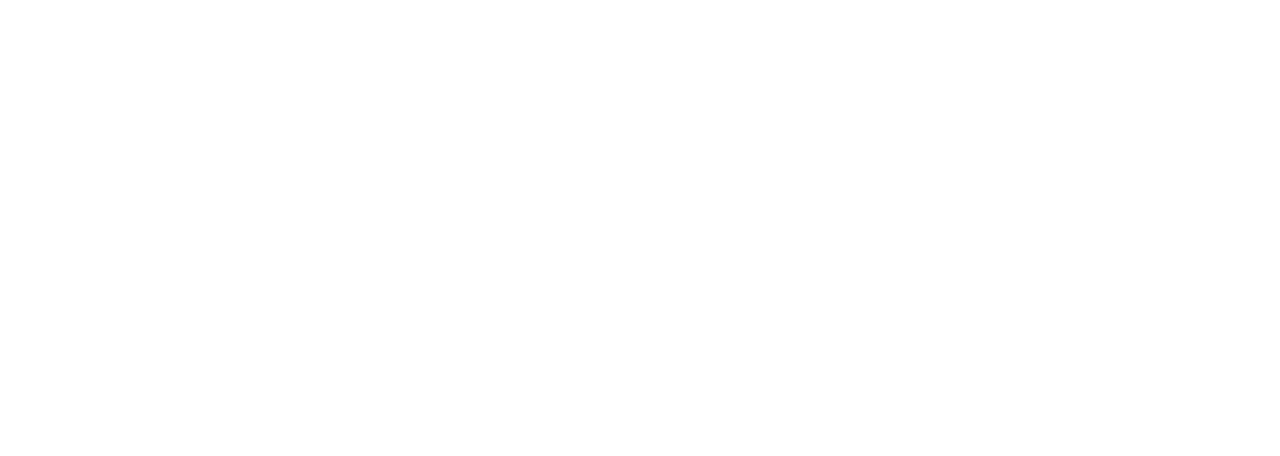
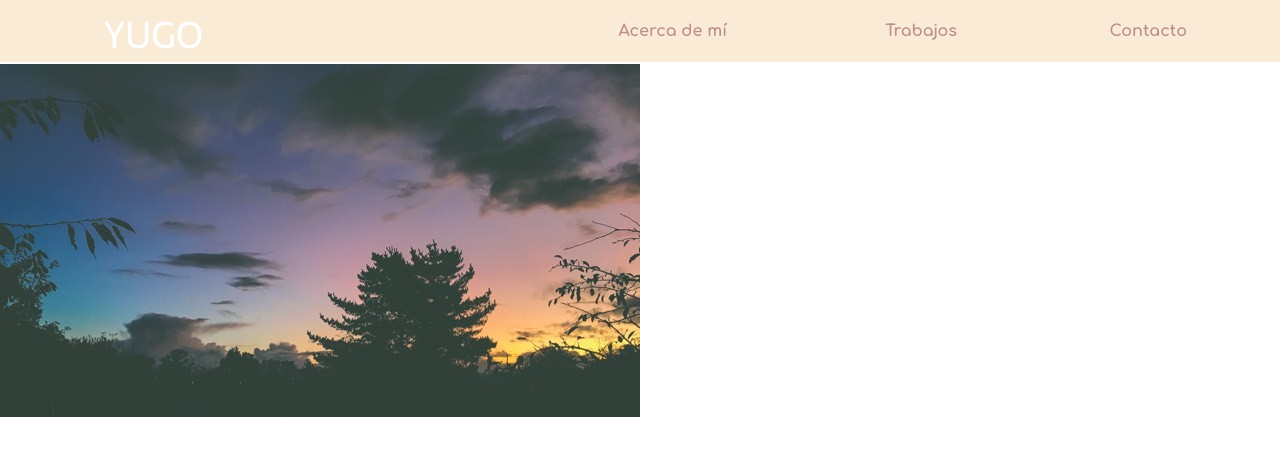
Before and after one commit to yuguino/portafolio, a plain HTML site: page Index.html in a window 1280 px wide. Drawn offline with nearby package versions, Linux system fonts and the light colour scheme.

Commit message:
layout HTML5 01

```diff
--- a/Index.html
+++ b/Index.html
@@ -6,10 +6,48 @@
 	<link rel="stylesheet" href="https://stackpath.bootstrapcdn.com/bootstrap/4.5.0/css/bootstrap.min.css" integrity="sha384-9aIt2nRpC12Uk9gS9baDl411NQApFmC26EwAOH8WgZl5MYYxFfc+NcPb1dKGj7Sk" crossorigin="anonymous">
 	<link href="https://fonts.googleapis.com/css2?family=Comfortaa:wght@700&family=Sarala&display=swap" rel="stylesheet">
 	<link rel="stylesheet" href="https://use.fontawesome.com/releases/v5.6.3/css/all.css" integrity="sha384-UHRtZLI+pbxtHCWp1t77Bi1L4ZtiqrqD80Kn4Z8NTSRyMA2Fd33n5dQ8lWUE00s/" crossorigin="anonymous">
-
+	<link rel="stylesheet" href="assets/css/style.css">
 </head>
 
 <body>
+    <header id="yo">
+        <nav class="navbar black navbar-expand-lg navbar-dark bg-dark fixed-top">
+            <div class="container">
+                <a class="navbar-brand" href="#" width="137" height="46">YUGO</a>
+
+                <button class="navbar-toggler" type="button" data-toggle="collapse" data-target="#navbarNav"
+                    aria-controls="navbarNav" aria-expanded="false" aria-label="Toggle navigation">
+                    <span class="navbar-toggler-icon"></span>
+                </button>
+
+                <div class="collapse navbar-collapse" id="navbarNav">
+                    <ul class="navbar-nav ml-auto">
+                        <li class="nav-item">
+                            <a class="nav-link" href="#yo">Acerca de mí</a>
+                        </li>
+                        <li class="nav-item">
+                            <a class="nav-link" href="#work">Trabajos</a>
+                        </li>
+                        <li class="nav-item">
+                            <a class="nav-link" href="#contact">Contacto</a>
+                        </li>
+                    </ul>
+                </div>
+            </div>
+        </nav>
+    </header>
+	<section class="fondo mt-5 pt-3">
+        <div class="container-fluid">
+            <div class="row">
+                <div class="col-">
+                    <img class="img-fluid" src="assets/img/fondo2.jpg" alt="fondo">
+                </div>
+            </div>
+        </div>
+    </section>
+
+<body>
+
 	<script src="https://code.jquery.com/jquery-3.5.1.slim.min.js" integrity="sha384-DfXdz2htPH0lsSSs5nCTpuj/zy4C+OGpamoFVy38MVBnE+IbbVYUew+OrCXaRkfj" crossorigin="anonymous"></script>
 	<script src="https://cdn.jsdelivr.net/npm/popper.js@1.16.0/dist/umd/popper.min.js" integrity="sha384-Q6E9RHvbIyZFJoft+2mJbHaEWldlvI9IOYy5n3zV9zzTtmI3UksdQRVvoxMfooAo" crossorigin="anonymous"></script>
 	<script src="https://stackpath.bootstrapcdn.com/bootstrap/4.5.0/js/bootstrap.min.js" integrity="sha384-OgVRvuATP1z7JjHLkuOU7Xw704+h835Lr+6QL9UvYjZE3Ipu6Tp75j7Bh/kR0JKI" crossorigin="anonymous"></script>
--- /dev/null
+++ b/assets/css/style.css
@@ -0,0 +1,35 @@
+body {
+  font-family: "Sarala";
+  font-family: "Comfortaa";
+}
+* {
+  margin: 0px;
+  padding: 0px;
+}
+a.navbar-brand {
+  width: 137px;
+  height: 46px;
+  font-size: 37px;
+  font-family: "Sarala";
+  text-align: center;
+  padding: 0;
+  margin: 0;
+}
+a.nav-link {
+  text-align: right;
+  color: rosybrown!important;
+  width: 230px;
+}
+a.nav-link:hover {
+  text-decoration: line-through;
+  color: red !important;
+}
+.navbar {
+  background-color: antiquewhite!important;
+}
+.fondo {
+  position: absolute;
+  z-index: 0;
+  width: 100%;
+  height: auto;
+}
--- a/css/style.css
+++ /dev/null
@@ -1,2 +0,0 @@
-@charset "UTF-8";
-/* CSS Document */
```
Also changed, not shown: assets/img/fondo1.jpg (renamed from img/assets/fondo1.jpg), assets/img/fondo2.jpg (renamed from img/assets/fondo2.jpg), assets/img/fondo3.jpg (renamed from img/assets/fondo3.jpg), assets/img/perfil.jpg (renamed from img/assets/perfil.jpg), assets/js/scripts.js (renamed from js/scripts.js), 5 other files.
